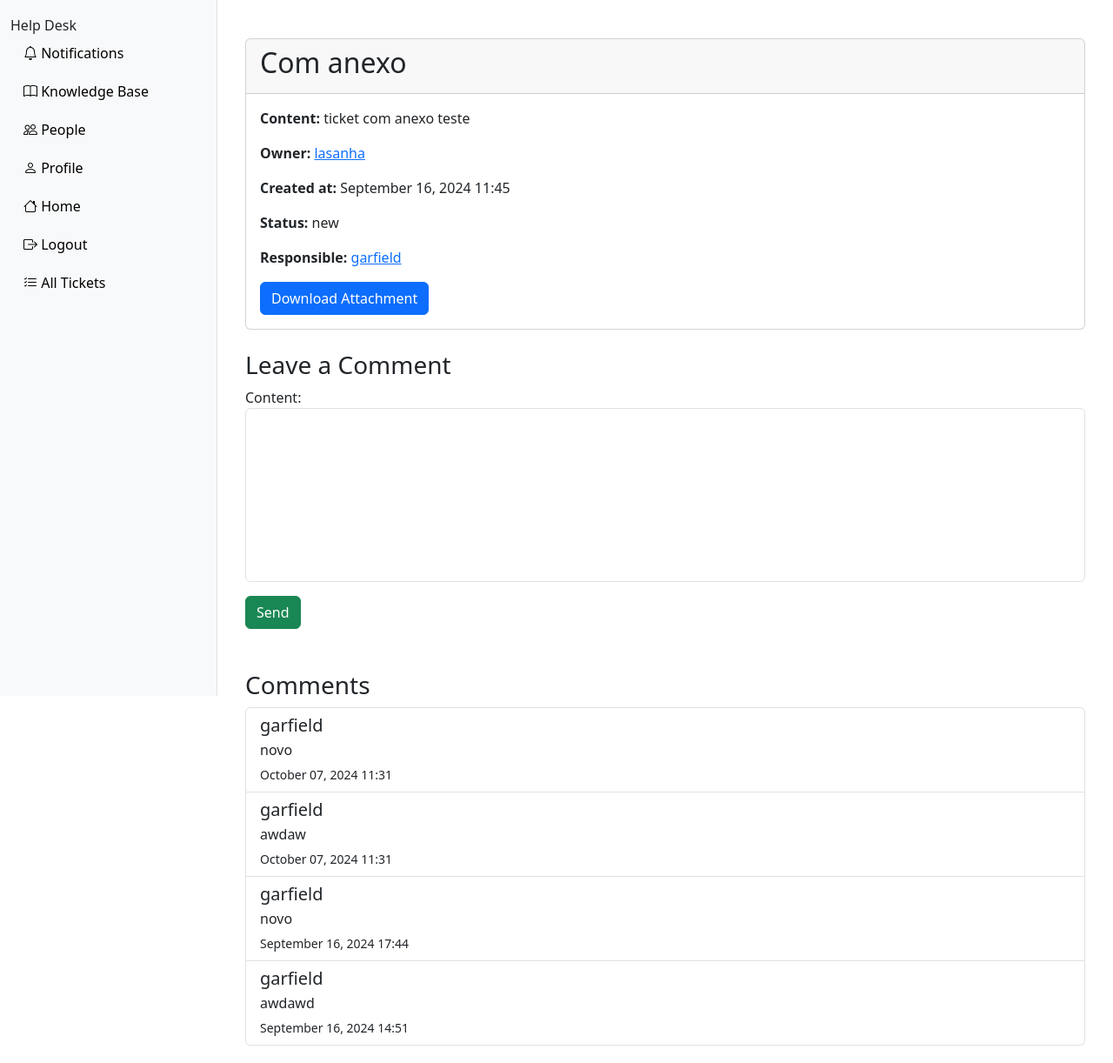
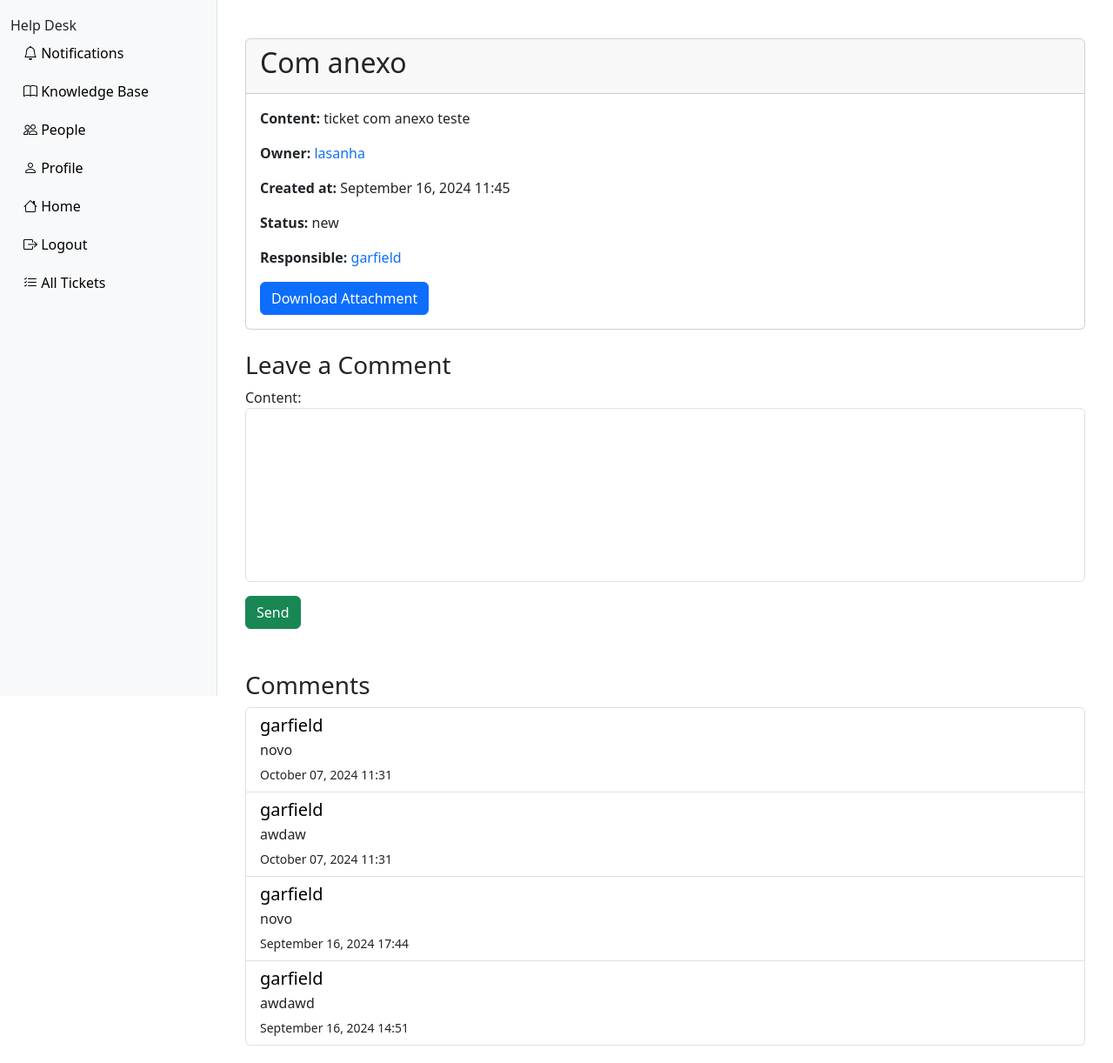
Before and after one commit to rbiancosilva/django-helpdesk, a Django app: page /tickets/details/8/ in a window 1280 px wide. Shown: the whole page at 87% size. Run offline with Django 5.2, Linux system fonts and the light colour scheme; a user stored in the database is signed in; data comes from the database, SQL or seed files in the repository; both versions use the stored data as it was after the commit.

Commit message:
Adding href to comments' users

```diff
--- a/django_helpdesk/apps/tickets/templates/detail_tickets.html
+++ b/django_helpdesk/apps/tickets/templates/detail_tickets.html
@@ -12,10 +12,10 @@
             </div>
             <div class="card-body">
                 <p><strong>Content:</strong> {{ ticket.content }}</p>
-                <p><strong>Owner:</strong> <a href="{% url 'details_user_profile' ticket.created_by.profile.id %}">{{ ticket.user_name }}</a></p>
+                <p><strong>Owner:</strong> <a href="{% url 'details_user_profile' ticket.created_by.profile.id %}" class="text-decoration-none text-primary">{{ ticket.user_name }}</a></p>
                 <p><strong>Created at:</strong> {{ ticket.created_at|date:"F d, Y H:i" }}</p>
                 <p><strong>Status:</strong> {{ ticket.status }}</p>
-                <p><strong>Responsible:</strong> <a href="{% url 'details_user_profile' ticket.responsible.profile.id %}">{{ ticket.responsible.username }}</a></p>
+                <p><strong>Responsible:</strong> <a href="{% url 'details_user_profile' ticket.responsible.profile.id %}" class="text-decoration-none text-primary">{{ ticket.responsible.username }}</a></p>
 
                 {% if ticket.attachment %}
                     <div class="mt-3">
@@ -53,7 +53,11 @@
             <div class="list-group">
                 {% for comment in ticket.comment_set.all|dictsortreversed:"created_at" %}
                     <div class="list-group-item">
-                        <h5 class="mb-1">{{ comment.user.username }}</h5>
+                        <h5 class="mb-1">
+                            <a href="{% url 'details_user_profile' comment.user.profile.id %}" style="color: black;" class="text-decoration-none">
+                                {{ comment.user.username }}
+                            </a>
+                        </h5>
                         <p class="mb-1">{{ comment.content }}</p>
                         <small>{{ comment.created_at|date:"F d, Y H:i" }}</small>
                     </div>
```
Also changed, not shown: db.sqlite3.
